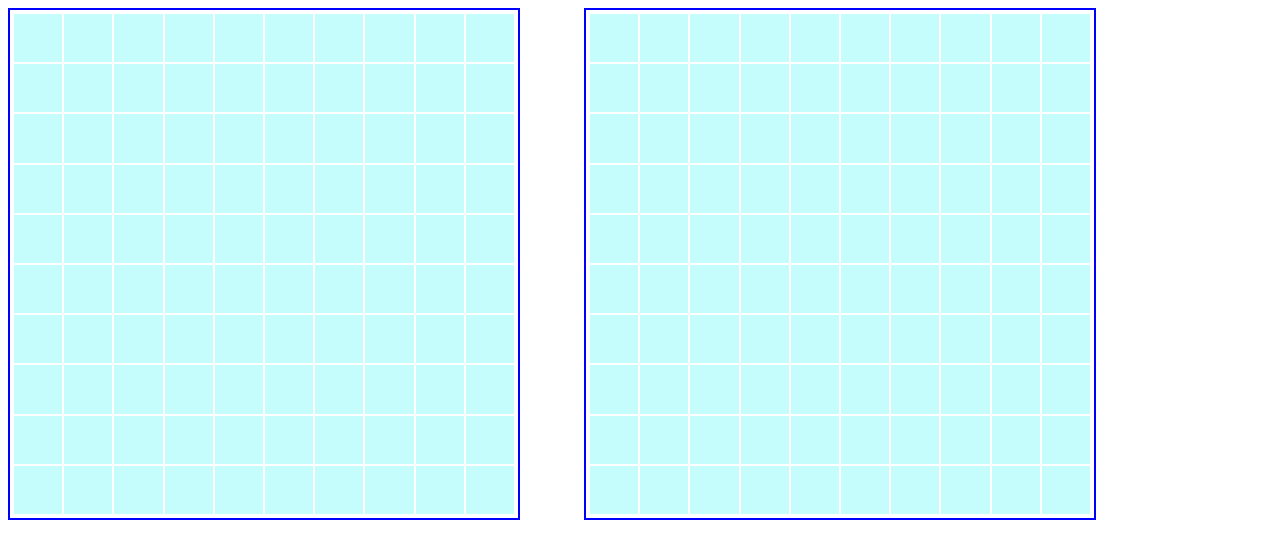
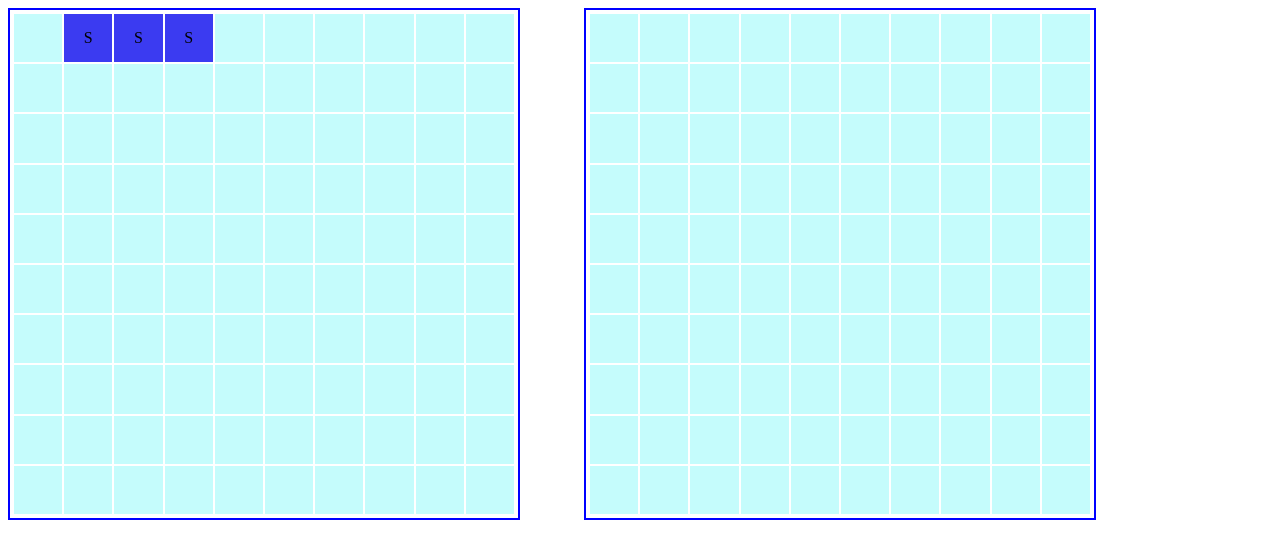
Before and after one commit to emiledrablant/Battleship, a website built with webpack: page src/template.html in a window 1280 px wide. Built offline with nearby package versions, Linux system fonts and the light colour scheme.

Commit message:
added representation of ships in player's board

```diff
--- a/src/index.js
+++ b/src/index.js
@@ -21,3 +21,4 @@ opponent.placeShipsRandomly();
 // 2. Check for game over and restart a new game
 // 3. Allow custom ship placement for player by drag and drop
 // 4. Better IA for the ship (aim near a hit rather than pure random)
+// 5. Allow random ship placement for player
--- a/src/modules/dom.js
+++ b/src/modules/dom.js
@@ -23,9 +23,15 @@ function displayBoard(player, target = humanBoard) {
             }
             target.appendChild(cell);
 
+            if (target === humanBoard && content === "ship") {
+                cell.textContent = "S";
+                cell.classList.add("ship");
+            }
+
             if (content === "hit") {
                 cell.textContent = "X";
                 cell.classList.remove("empty");
+                cell.classList.remove("ship");
                 cell.classList.add("hit");
             } else if (content === "sunk") {
                 cell.textContent = "X";
@@ -33,9 +39,9 @@ function displayBoard(player, target = humanBoard) {
                 cell.classList.add("sunk");
             } else if (content === "miss") {
                 cell.textContent = "~";
-            } else {
-                cell.textContent = " ";
-            }
+            }// else {
+               // cell.textContent = " ";
+            //}
         }
     }
 }
--- a/src/style.css
+++ b/src/style.css
@@ -26,6 +26,10 @@
     background-color: rgb(197, 252, 252);
 }
 
+.ship {
+    background-color: rgb(59, 59, 241);
+}
+
 .hit {
     background-color: orange;
 }
```
